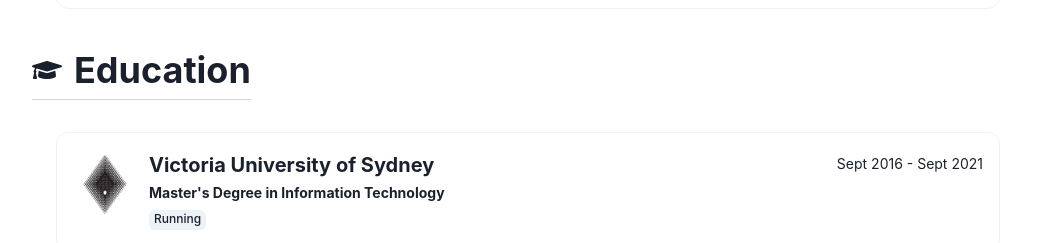
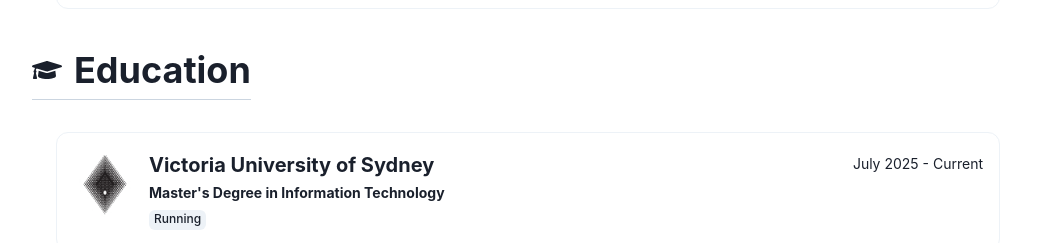
Before and after one commit to sunil-9/portfolio, a Next.js app: page /about in a window 1280 px wide. Shown: the part 1662-1905 px from the top of the page, without its empty margins (112-1152 px from the left). Built offline with nearby package versions, Linux system fonts and the light colour scheme.

Commit message:
fix: update education period to reflect current status

```diff
--- a/constant/index.js
+++ b/constant/index.js
@@ -356,7 +356,7 @@
     skills: [
       "Running",
     ],
-    period: "Sept 2016 - Sept 2021",
+    period: "July 2025 - Current",
     logo: "/vu.jpg",
   },
   {
```
